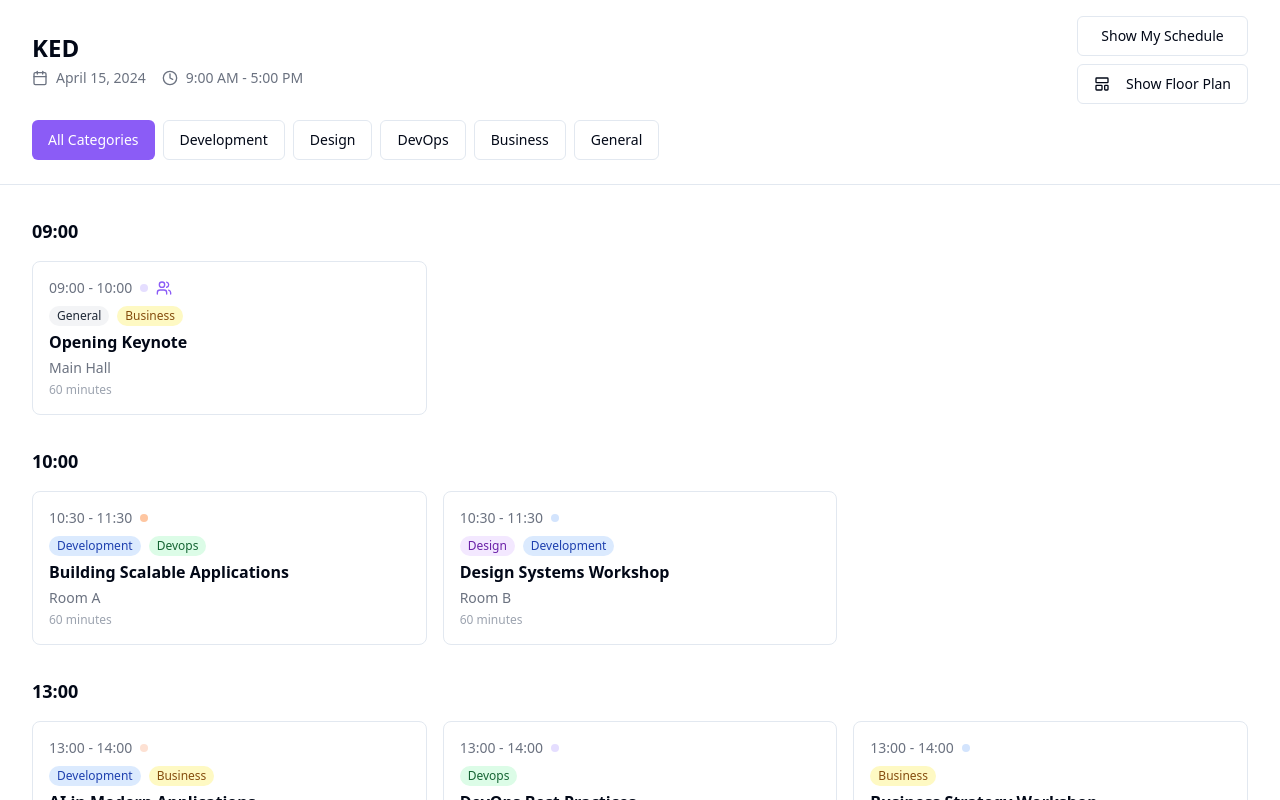
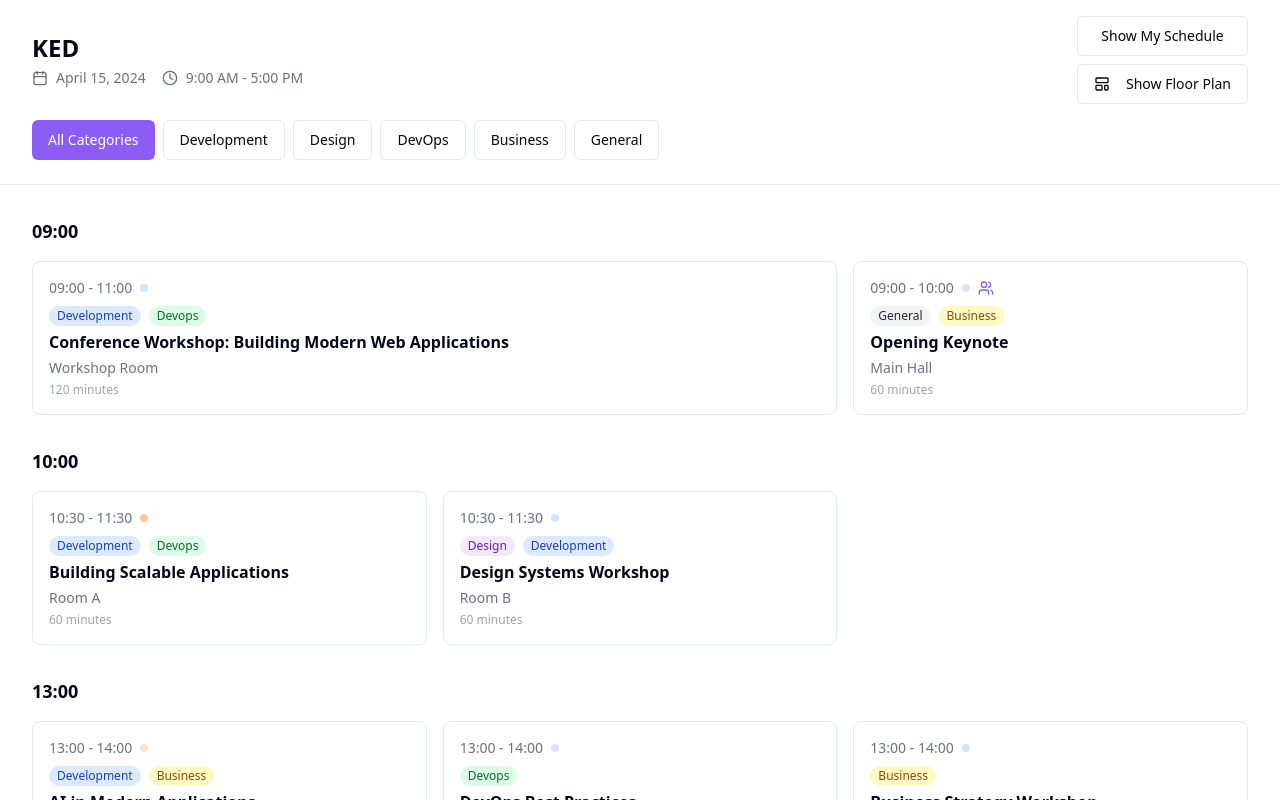
Before and after one commit to odikouzou/agenda-sparkle, a React (Vite) app: page / in a window 1280 px wide. Shown: the top 800 px of the page. Built offline with nearby package versions, Linux system fonts and the light colour scheme.

Commit message:
Add new session with duration
Added a new session that lasts for 2 hours, starting at 9:00 AM.
[skip gpt_engineer]

```diff
--- a/src/data/mockData.ts
+++ b/src/data/mockData.ts
@@ -1,6 +1,33 @@
 import { Session } from "../types/agenda";
 
 export const mockSessions: Session[] = [
+  {
+    id: "0",
+    title: "Conference Workshop: Building Modern Web Applications",
+    description: "An intensive workshop covering modern web development practices, from architecture to deployment.",
+    startTime: "2024-04-15T09:00:00",
+    endTime: "2024-04-15T11:00:00",
+    room: "Workshop Room",
+    theme: "blue",
+    isPlenary: false,
+    difficultyLevel: "intermediate",
+    categories: ["development", "devops"],
+    speakers: [
+      {
+        id: "s0",
+        name: "Jennifer Smith",
+        role: "Principal Software Architect",
+        avatar: "https://api.dicebear.com/7.x/avataaars/svg?seed=Jennifer",
+      },
+      {
+        id: "s0b",
+        name: "Mark Wilson",
+        role: "Senior Developer",
+        avatar: "https://api.dicebear.com/7.x/avataaars/svg?seed=Mark",
+      }
+    ],
+    feedback: []
+  },
   {
     id: "1",
     title: "Opening Keynote",
```
